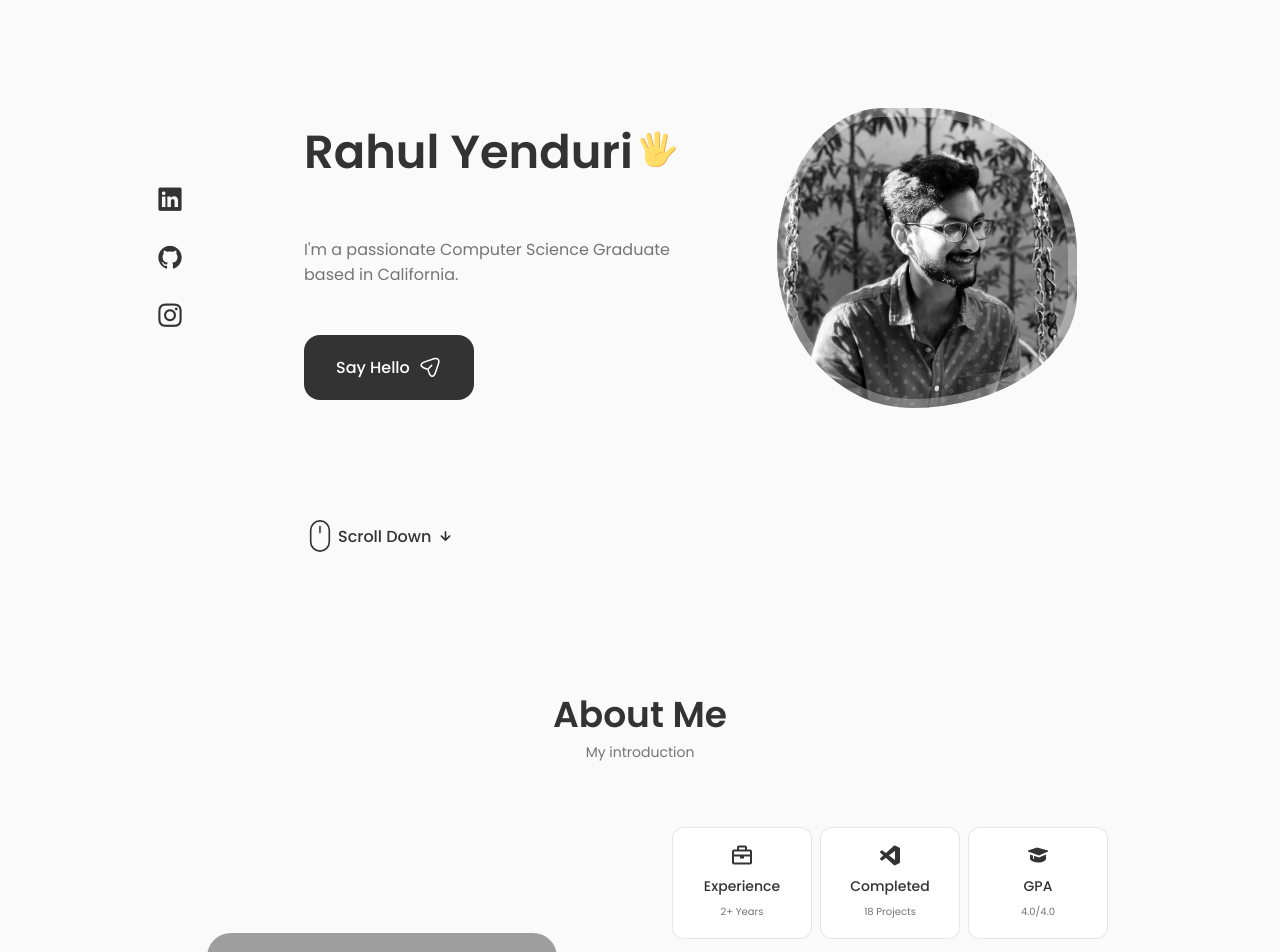
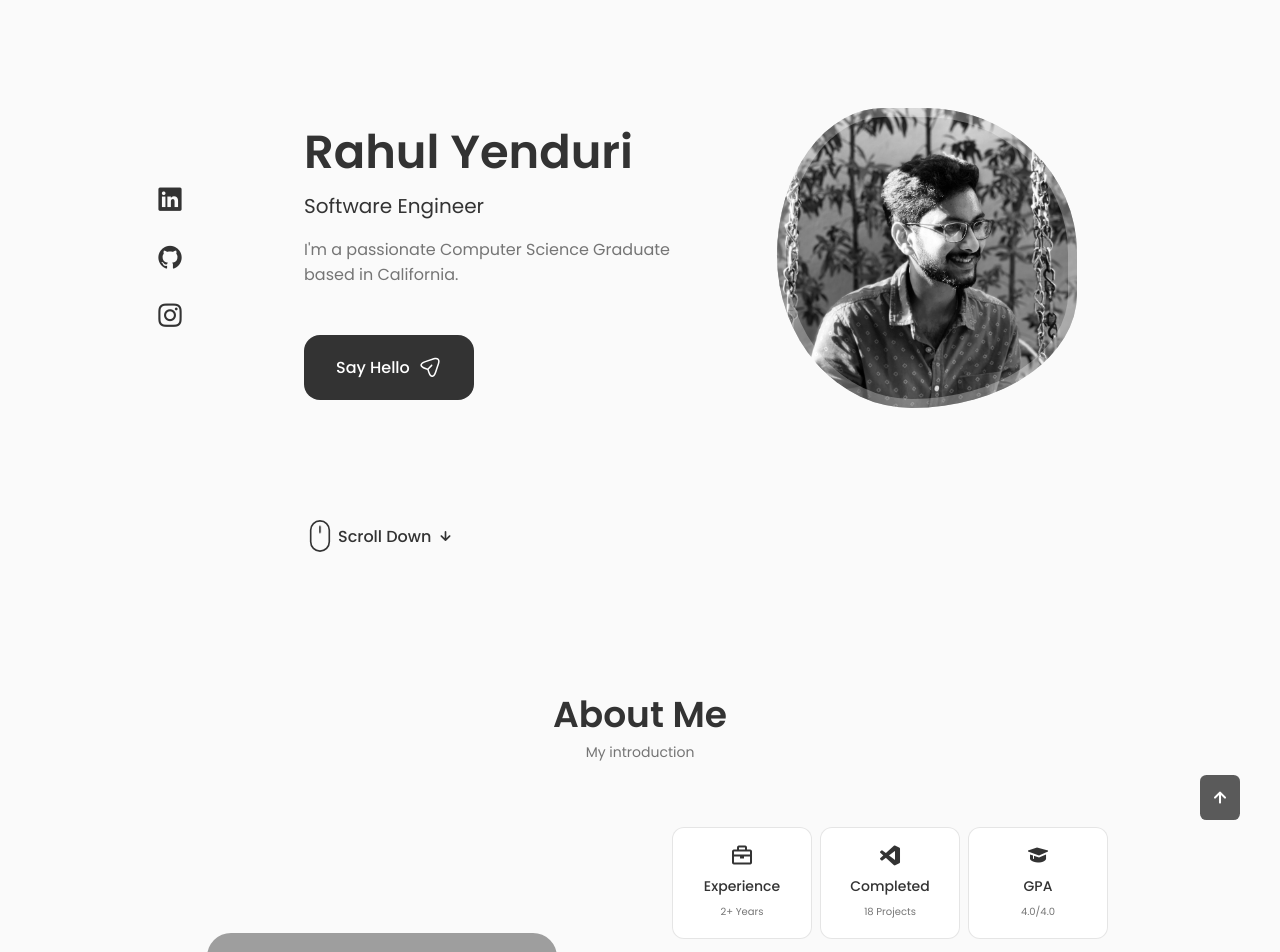
Before and after one commit to rahulyenduri/portfolio, a React (Create React App) app: page / in a window 1280 px wide. Shown: the part 140-1092 px from the top of the page. Built offline with nearby package versions, Linux system fonts and the light colour scheme; grey boxes are pictures that could not be loaded.

Commit message:
Before Working on Project

```diff
--- a/src/App.js
+++ b/src/App.js
@@ -8,6 +8,7 @@
 import Projects from './components/projects/Projects';
 import Contact from './components/contact/Contact';
 import Footer from './components/footer/Footer';
+import ScrollUp from './components/scrollup/ScrollUp';
 
 function App() {
   return (
@@ -21,8 +22,9 @@
       <Experience />
       <Projects />
       <Contact />
-      <Footer />
     </main>
+    <Footer />
+    <ScrollUp />
     </>
   );
 }
--- a/src/components/about/About.jsx
+++ b/src/components/about/About.jsx
@@ -5,6 +5,7 @@
 import Info from "./Info";
 
 const About = () => {
+
   return (
     <section className="about section" id="about">
       <h2 className="section__title">About Me</h2>
@@ -14,7 +15,7 @@
         <div className="about__data">
           <Info />
           <p className="about__description">I have a strong background as a Data Engineer, working with databases like MySQL, PostgreSQL, and MongoDB, along with tools like Apache Airflow, Hadoop, and Spark. I’m comfortable with cloud platforms like AWS and Google Cloud, which help me design and optimize backend systems. My focus is always on improving data workflows and ensuring efficiency and accuracy in the solutions I build.</p>
-          <a download = "" href={CV} className="button button--flex">Download CV
+          <a target="_blank" rel="noopener noreferrer"  href={CV} className="button button--flex">View CV
           <svg
                 class="button__icon"
                 xmlns="http://www.w3.org/2000/svg"
--- a/src/components/footer/footer.css
+++ b/src/components/footer/footer.css
@@ -46,6 +46,7 @@
 
 .footer__social-link:hover {
   background-color: var(--title-color-dark);
+  cursor: pointer;
 }
 
 .footer__copy {
--- a/src/components/header/Header.jsx
+++ b/src/components/header/Header.jsx
@@ -2,7 +2,15 @@
 import "./header.css";
 
 const Header = () => {
+
+  window.addEventListener("scroll", function () {
+    const header = document.querySelector(".header");
+    if (this.scrollY >= 80) header.classList.add("scroll-header");
+    else header.classList.remove("scroll-header");
+  });
+
   const[Toggle, showMenu] = useState(false);
+  const [activeNav, setActiveNav] = useState("#home");
 
   return (
     <header className="header">
@@ -11,37 +19,37 @@
         <div className={Toggle ? "nav__menu show-menu" : "nav__menu"}>
           <ul className="nav__list grid">
             <li className="nav__item">
-              <a href="#home" className="nav__link active-link">
+              <a href="#home" onClick={() => setActiveNav('#home')} className= {activeNav === "#home" ? "nav__link active-link" : "nav__link"}>
                <i className="uil uil-estate nav__icon"></i> Home
               </a>
             </li>
 
             <li className="nav__item">
-              <a href="#about" className="nav__link">
+              <a href="#about" onClick={() => setActiveNav('#about')} className= {activeNav === "#about" ? "nav__link active-link" : "nav__link"}>
                <i className="uil uil-user nav__icon"></i> About
               </a>
             </li>
 
             <li className="nav__item">
-              <a href="#skills" className="nav__link">
+              <a href="#skills" onClick={() => setActiveNav('#skills')} className= {activeNav === "#skills" ? "nav__link active-link" : "nav__link"}>
                <i className="uil uil-file-alt nav__icon"></i> Skills
               </a>
             </li>
 
             <li className="nav__item">
-              <a href="#experience" className="nav__link">
+              <a href="#experience" onClick={() => setActiveNav('#experience')} className= {activeNav === "#experience" ? "nav__link active-link" : "nav__link"}>
                <i className="uil uil-briefcase-alt nav__icon"></i> Experience
               </a>
             </li>
 
             <li className="nav__item">
-              <a href="#projects" className="nav__link">
+              <a href="#projects" onClick={() => setActiveNav('#projects')} className= {activeNav === "#projects" ? "nav__link active-link" : "nav__link"}>
                <i className="uil uil-visual-studio nav__icon"></i> Projects
               </a>
             </li>
 
             <li className="nav__item">
-              <a href="#contact" className="nav__link">
+              <a href="#contact" onClick={() => setActiveNav('#contact')} className= {activeNav === "#contact" ? "nav__link active-link" : "nav__link"}>
                <i className="uil uil-message nav__icon"></i> Contact
               </a>
             </li>
--- a/src/components/header/header.css
+++ b/src/components/header/header.css
@@ -47,6 +47,15 @@
 .active-link,
 .nav__link:hover {
   color: var(--title-color-dark);
+}
+
+.nav__link:hover {
+  font-size: 0.9rem;
+  font-weight: 600;
+}
+
+.scroll-header {
+  box-shadow: 0 -1px 10px rgba(0, 0, 0, 0.15);
 }
 
 /*=============== BREAKPOINTS ===============*/
--- a/src/components/home/Data.jsx
+++ b/src/components/home/Data.jsx
@@ -17,59 +17,10 @@
   }, 500);
 }
 
-setInterval(changeRole, 2000);
+setInterval(changeRole, 2500);
   return (
    <div className="home__data">
     <h1 className="home__title"> Rahul Yenduri
-    <svg
-                  width="36"
-                  height="36"
-                  viewBox="0 0 48 48"
-                  fill="none"
-                  xmlns="http://www.w3.org/2000/svg"
-                  class="home__hand"
-                >
-                  <path
-                    d="M25.4995 32.0305L31.3495 33.1555L36.1495 8.48051C36.4495 6.83051 35.3995 5.18051 33.8245 4.88051C32.1745 4.58051 30.5995 5.70551 30.2995 7.35551L25.4995 32.0305Z"
-                    fill="#FFDD67"
-                  ></path>
-                  <path
-                    d="M33.8996 4.88018C33.6746 4.80518 33.5246 4.80518 33.2996 4.80518C34.6496 5.33018 35.3996 6.75518 35.0996 8.25518L30.2996 32.9302L31.3496 33.1552L36.1496 8.48018C36.5246 6.75518 35.4746 5.18018 33.8996 4.88018Z"
-                    fill="#EBA352"
-                  ></path>
-                  <path
-                    d="M19.4995 32.7802H26.5495V5.55518C26.5495 3.53018 24.9745 1.80518 23.0245 1.80518C21.1495 1.80518 19.4995 3.45518 19.4995 5.55518V32.7802Z"
-                    fill="#FFDD67"
-                  ></path>
-                  <path
-                    d="M23.0995 1.80518C22.9495 1.80518 22.7245 1.80518 22.5745 1.88018C24.2995 2.18018 25.5745 3.68018 25.5745 5.55518V32.8552H26.6245V5.55518C26.6245 3.45518 25.0495 1.80518 23.0995 1.80518Z"
-                    fill="#EBA352"
-                  ></path>
-                  <path
-                    d="M15.7495 32.7054L21.7495 31.1304L15.2245 6.30541C14.7745 4.58041 13.0495 3.53041 11.3995 3.90541C9.74948 4.35541 8.77448 6.08041 9.22448 7.80541L15.7495 32.7054Z"
-                    fill="#FFDD67"
-                  ></path>
-                  <path
-                    d="M11.3995 3.90541L10.9495 4.13041C12.4495 4.05541 13.7995 5.03041 14.2495 6.60541L20.7745 31.4304L21.8245 31.1304L15.2245 6.30541C14.7745 4.58041 13.0495 3.53041 11.3995 3.90541Z"
-                    fill="#EBA352"
-                  ></path>
-                  <path
-                    d="M2.99937 10.355C1.57437 11.03 1.12437 12.83 1.87437 14.33L11.7744 34.055L16.7994 31.505L6.89937 11.78C6.14937 10.28 4.42437 9.68 2.99937 10.355Z"
-                    fill="#FFDD67"
-                  ></path>
-                  <path
-                    d="M2.99956 10.355C2.84956 10.43 2.69956 10.505 2.54956 10.655C3.82456 10.28 5.24956 10.955 5.92456 12.305L15.8246 32.03L16.7996 31.58L6.89956 11.78C6.14956 10.28 4.42456 9.68 2.99956 10.355Z"
-                    fill="#EBA352"
-                  ></path>
-                  <path
-                    d="M46.2744 22.2801C45.0744 19.9551 41.3244 20.1051 37.4994 24.3051C34.7994 27.2301 34.2744 28.2051 31.5744 28.1301V25.0551C31.5744 25.0551 25.7994 20.7801 14.3244 22.7301C14.3244 22.7301 7.79945 23.6301 7.79945 27.0801C7.79945 27.0801 6.67445 35.4051 8.99945 40.6551C12.4494 48.4551 30.1494 50.4801 35.6994 37.2051C36.8244 34.5801 39.0744 32.6301 41.0994 30.1551C43.4244 27.1551 47.5494 24.7551 46.2744 22.2801Z"
-                    fill="#FFDD67"
-                  ></path>
-                  <path
-                    d="M46.2745 22.28C46.0495 21.83 45.7495 21.53 45.3745 21.23C45.4495 21.305 45.5245 21.38 45.5245 21.53C46.7995 24.08 42.6745 26.405 40.1995 29.405C38.1745 31.88 35.9245 33.83 34.7995 36.455C29.9995 47.93 16.0495 47.93 10.1995 42.68C15.5245 48.68 30.5245 49.28 35.5495 37.205C36.6745 34.58 38.9245 32.63 40.9495 30.155C43.4245 27.155 47.5495 24.755 46.2745 22.28ZM32.3245 28.13C27.4495 26.33 18.7495 29.63 19.9495 38.405C19.9495 30.23 27.3745 28.205 31.4245 28.205C32.0245 28.13 32.3245 28.13 32.3245 28.13Z"
-                    fill="#EBA352"
-                  ></path>
-                </svg>
     </h1>
     <h3 className="home__subtitle"><span id="role">Data Engineer</span></h3>
     <p className="home__description">I'm a passionate Computer Science Graduate based in California.</p>
--- /dev/null
+++ b/src/components/scrollup/ScrollUp.jsx
@@ -0,0 +1,17 @@
+import React from "react";
+import "./scrollup.css";
+
+const ScrollUp = () => {
+  window.addEventListener("scroll", function () {
+    const scrollUp = document.querySelector(".scrollup");
+    if (this.scrollY >= 590) scrollUp.classList.add("show-scroll");
+    else scrollUp.classList.remove("show-scroll");
+  });
+  return (
+    <a href="#home" className="scrollup">
+      <i className="uil uil-arrow-up scrollup__icon"></i>
+    </a>
+  )
+}
+
+export default ScrollUp
--- /dev/null
+++ b/src/components/scrollup/scrollup.css
@@ -0,0 +1,55 @@
+.scrollup {
+  position: fixed;
+  right: 2.5rem;
+  bottom: -20%;
+  background-color: var(--title-color);
+  opacity: 0.8;
+  padding: 0.3rem 0.5rem;
+  border-radius: 0.4rem;
+  z-index: var(--z-tooltip);
+  transition: 0.4s;
+}
+
+.scrollup__icon {
+  font-size: 1.5rem;
+  color: var(--container-color);
+}
+
+.scrollup:hover {
+  background-color: var(--title-color-dark);
+  cursor: pointer;
+}
+
+.show-scroll {
+  bottom: 3rem;
+}
+
+/*=============== BREAKPOINTS ===============*/
+/* For large devices */
+@media screen and (max-width: 992px) {
+  .scrollup {
+    right: 1.5rem;
+    padding: 0.25rem 0.4rem;
+  }
+
+  .scrollup__icon {
+    font-size: 1.25rem;
+  }
+}
+
+/* For medium devices */
+@media screen and (max-width: 768px) {
+  .show-scroll {
+    bottom: 4rem;
+  }
+}
+
+@media screen and (max-width: 576px) {
+}
+
+/* For small devices */
+@media screen and (max-width: 350px) {
+  .scrollup {
+    right: 1rem;
+  }
+}
```
